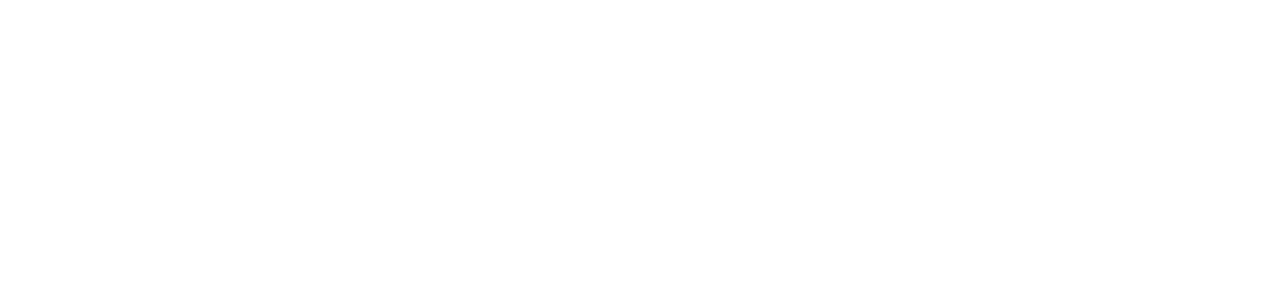
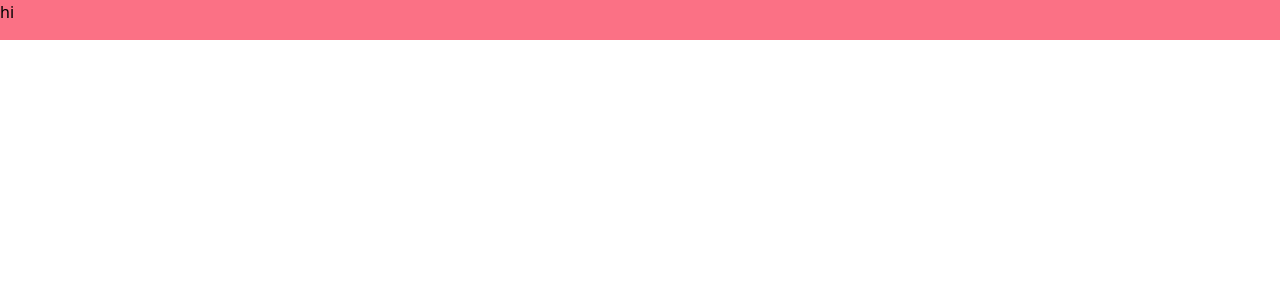
Before and after one commit to Ahm3tJ4f/vite-password-generator, a React (Vite) app: page / in a window 1280 px wide. Shown: the top 300 px of the page. Built offline with nearby package versions, Linux system fonts and the light colour scheme.

Commit message:
initialize tailwindcss

```diff
--- a/package.json
+++ b/package.json
@@ -18,11 +18,14 @@
     "@typescript-eslint/eslint-plugin": "^5.43.0",
     "@typescript-eslint/parser": "^5.43.0",
     "@vitejs/plugin-react": "^2.2.0",
+    "autoprefixer": "^10.4.13",
     "eslint": "^8.27.0",
     "eslint-config-prettier": "^8.5.0",
     "eslint-plugin-prettier": "^4.2.1",
     "eslint-plugin-react": "^7.31.10",
+    "postcss": "^8.4.19",
     "prettier": "^2.7.1",
+    "tailwindcss": "^3.2.4",
     "typescript": "^4.6.4",
     "vite": "^3.2.3"
   }
--- /dev/null
+++ b/postcss.config.cjs
@@ -0,0 +1,6 @@
+module.exports = {
+  plugins: {
+    tailwindcss: {},
+    autoprefixer: {},
+  },
+}
--- a/src/App.tsx
+++ b/src/App.tsx
@@ -1,5 +1,9 @@
 const App = () => {
-  return <div></div>;
+  return (
+    <div className="bg-rose-400">
+      <div className="w-10 h-10 bg-red ">hi</div>
+    </div>
+  );
 };
 
 export default App;
--- /dev/null
+++ b/src/index.css
@@ -0,0 +1,3 @@
+@tailwind base;
+@tailwind components;
+@tailwind utilities;
--- a/src/main.tsx
+++ b/src/main.tsx
@@ -1,7 +1,7 @@
 import React from "react";
 import ReactDOM from "react-dom/client";
 import App from "./App";
-
+import "./index.css";
 ReactDOM.createRoot(document.getElementById("root") as HTMLElement).render(
   <React.StrictMode>
     <App />
--- /dev/null
+++ b/tailwind.config.cjs
@@ -0,0 +1,8 @@
+// eslint-disable-next-line no-undef
+module.exports = {
+  content: ["./src/**/*.{js,jsx,ts,tsx}"],
+  theme: {
+    extend: {},
+  },
+  plugins: [],
+};
```
Also changed, not shown: 1 other file (tests, documents, lock files or other folders).
